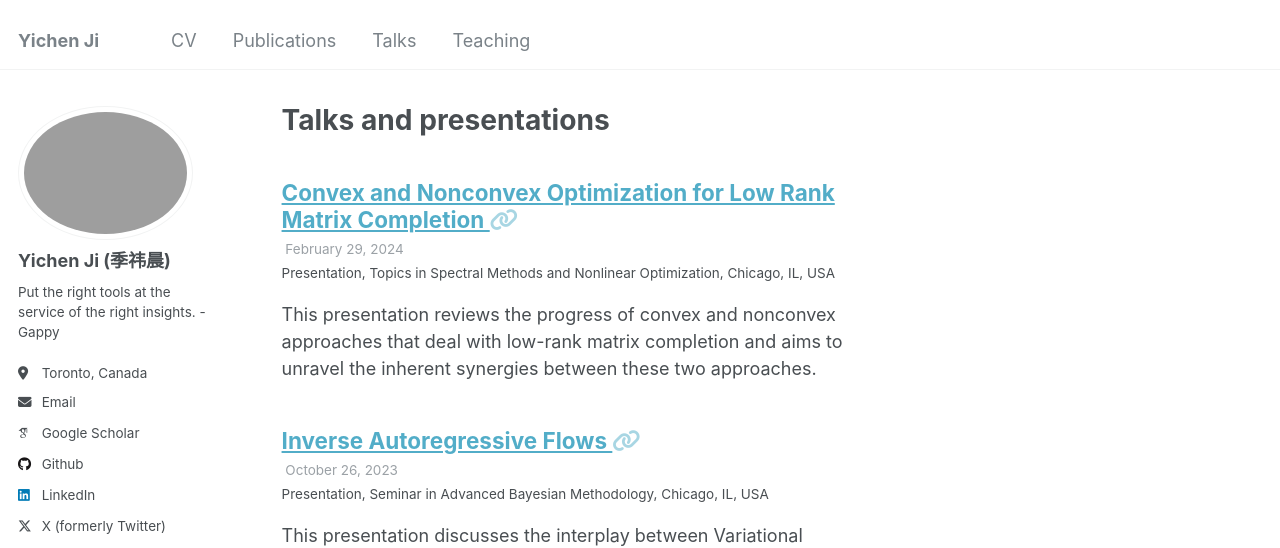
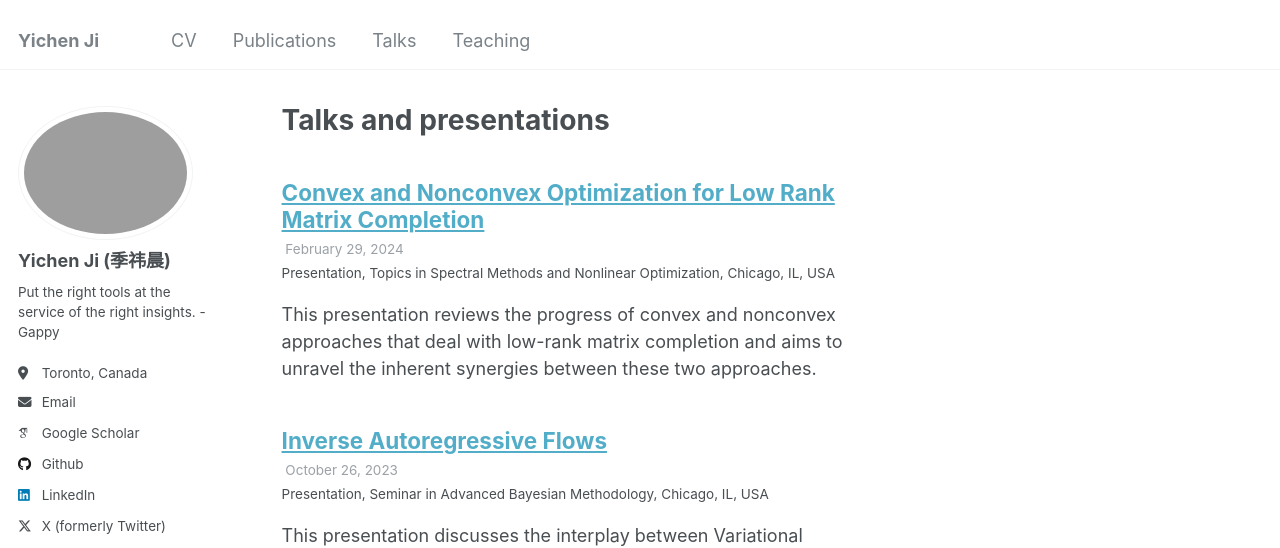
Before and after one commit to user-jiyichen/user-jiyichen.github.io, a Jekyll site: the page built from _pages/talks.html, in a window 1280 px wide. Shown: the top 548 px of the page. Built offline with Jekyll 4.4.1, drawn with Linux system fonts in a browser that asks for light colours; some web fonts are replaced.

Commit message:
Update permalink handling in archive-single-talk.html

```diff
--- a/_includes/archive-single-talk.html
+++ b/_includes/archive-single-talk.html
@@ -26,11 +26,11 @@
       </div>
     {% endif %}
     <h2 class="archive__item-title" itemprop="headline">
-      {% if post.link %}
-        <a href="{{ post.link }}">{{ title }}</a> <a href="{{ base_path }}{{ post.url }}" rel="permalink"><i class="fa fa-link" aria-hidden="true" title="permalink"></i><span class="sr-only">Permalink</span></a>
-      {% else %}
-        <a href="{{ base_path }}{{ post.url }}" rel="permalink">{{ title }}</a>
-      {% endif %}
+    {% if post.link %}
+      <a href="{{ post.link | relative_url }}">{{ title }}</a>
+    {% else %}
+      <a href="{{ post.url | relative_url }}">{{ title }}</a>
+    {% endif %}
     </h2>
     {% if post.read_time %}
       <p class="page__meta"><i class="fa fa-clock-o" aria-hidden="true"></i> {% include read-time.html %}</p>
```
